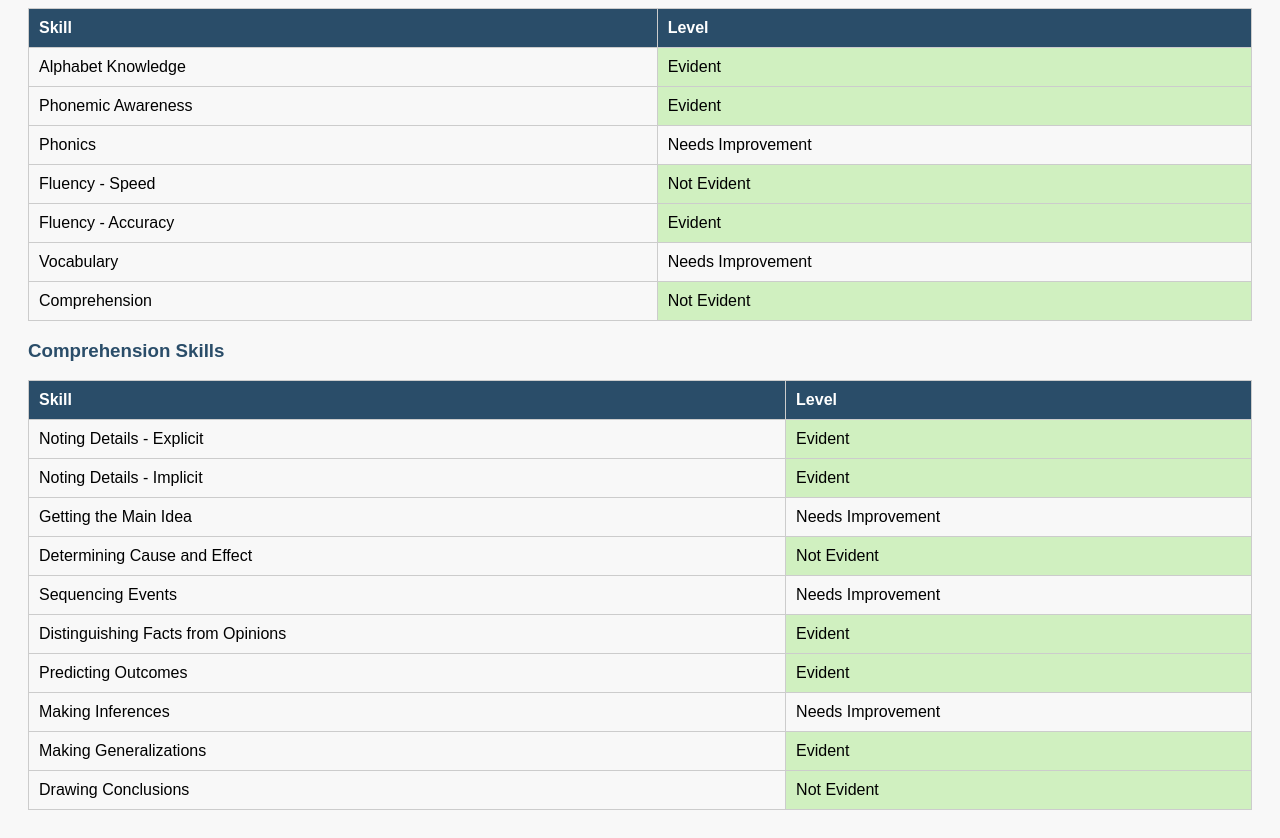
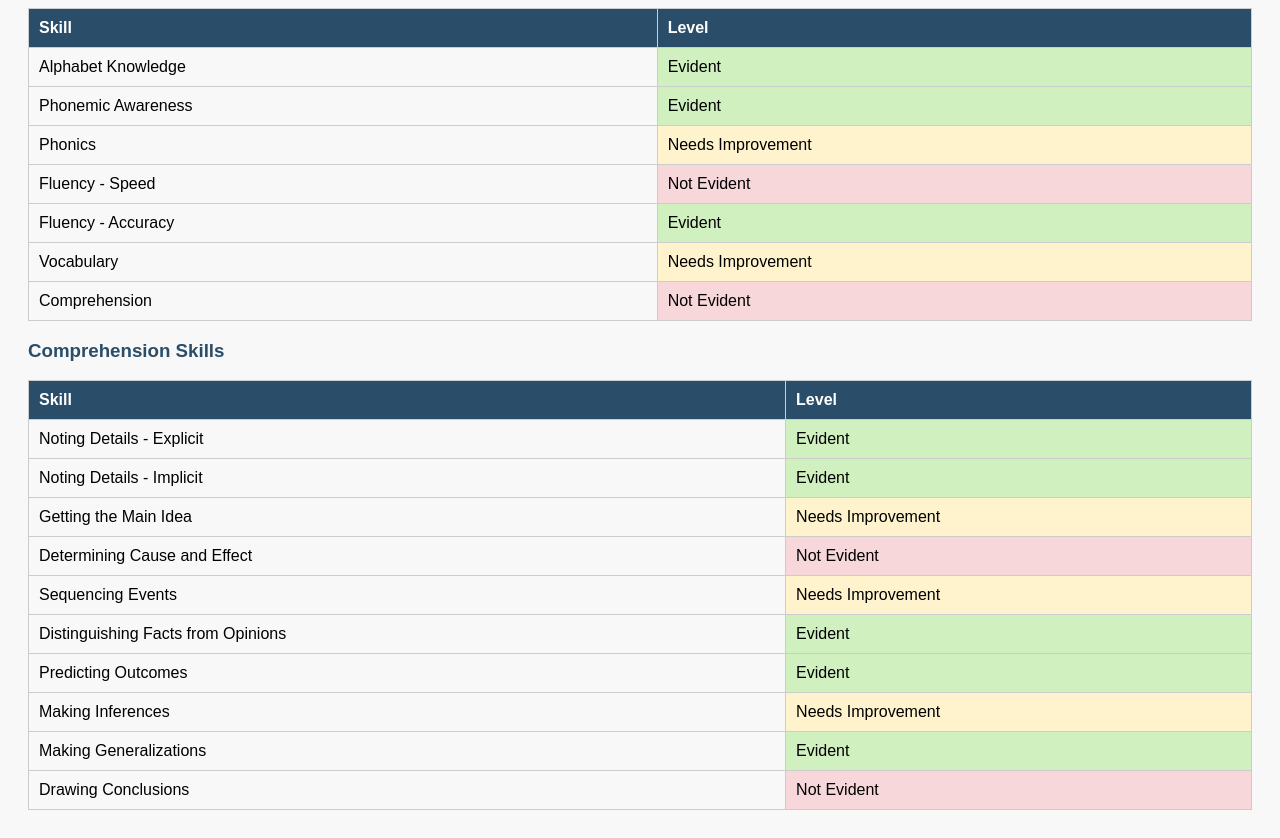
Before and after one commit to aldwinashley/bnis-student-reading-status, a plain HTML site: page lopez_julia_mae.html in a window 1280 px wide. Shown: the part 600-1438 px from the top of the page. Drawn offline with Linux system fonts and the light colour scheme.

Commit message:
Add files via upload

```diff
--- a/lopez_julia_mae.html
+++ b/lopez_julia_mae.html
@@ -10,9 +10,6 @@
         table { border-collapse: collapse; width: 100%; margin-top: 15px; }
         th, td { border: 1px solid #ccc; padding: 10px; text-align: left; }
         th { background-color: #2a4d69; color: white; }
-        .Evident { background-color: #d0f0c0; }               /* soft green */
-        .Needs\ Improvement { background-color: #fff3cd; }   /* soft yellow */
-        .Not\ Evident { background-color: #f8d7da; }         /* soft red */
     </style>
 </head>
 <body>
@@ -36,19 +33,40 @@
     <table>
         <tr><th>Skill</th><th>Level</th></tr>
 
-        <tr><td>Alphabet Knowledge</td><td class="Evident">Evident</td></tr>
+        <tr>
+            <td>Alphabet Knowledge</td>
+            <td style="background-color: #d0f0c0">Evident</td>
+        </tr>
 
-        <tr><td>Phonemic Awareness</td><td class="Evident">Evident</td></tr>
+        <tr>
+            <td>Phonemic Awareness</td>
+            <td style="background-color: #d0f0c0">Evident</td>
+        </tr>
 
-        <tr><td>Phonics</td><td class="Needs\ Improvement">Needs Improvement</td></tr>
+        <tr>
+            <td>Phonics</td>
+            <td style="background-color: #fff3cd">Needs Improvement</td>
+        </tr>
 
-        <tr><td>Fluency - Speed</td><td class="Not\ Evident">Not Evident</td></tr>
+        <tr>
+            <td>Fluency - Speed</td>
+            <td style="background-color: #f8d7da">Not Evident</td>
+        </tr>
 
-        <tr><td>Fluency - Accuracy</td><td class="Evident">Evident</td></tr>
+        <tr>
+            <td>Fluency - Accuracy</td>
+            <td style="background-color: #d0f0c0">Evident</td>
+        </tr>
 
-        <tr><td>Vocabulary</td><td class="Needs\ Improvement">Needs Improvement</td></tr>
+        <tr>
+            <td>Vocabulary</td>
+            <td style="background-color: #fff3cd">Needs Improvement</td>
+        </tr>
 
-        <tr><td>Comprehension</td><td class="Not\ Evident">Not Evident</td></tr>
+        <tr>
+            <td>Comprehension</td>
+            <td style="background-color: #f8d7da">Not Evident</td>
+        </tr>
 
     </table>
 
@@ -56,25 +74,55 @@
     <table>
         <tr><th>Skill</th><th>Level</th></tr>
 
-        <tr><td>Noting Details - Explicit</td><td class="Evident">Evident</td></tr>
+        <tr>
+            <td>Noting Details - Explicit</td>
+            <td style="background-color: #d0f0c0">Evident</td>
+        </tr>
 
-        <tr><td>Noting Details - Implicit</td><td class="Evident">Evident</td></tr>
+        <tr>
+            <td>Noting Details - Implicit</td>
+            <td style="background-color: #d0f0c0">Evident</td>
+        </tr>
 
-        <tr><td>Getting the Main Idea</td><td class="Needs\ Improvement">Needs Improvement</td></tr>
+        <tr>
+            <td>Getting the Main Idea</td>
+            <td style="background-color: #fff3cd">Needs Improvement</td>
+        </tr>
 
-        <tr><td>Determining Cause and Effect</td><td class="Not\ Evident">Not Evident</td></tr>
+        <tr>
+            <td>Determining Cause and Effect</td>
+            <td style="background-color: #f8d7da">Not Evident</td>
+        </tr>
 
-        <tr><td>Sequencing Events</td><td class="Needs\ Improvement">Needs Improvement</td></tr>
+        <tr>
+            <td>Sequencing Events</td>
+            <td style="background-color: #fff3cd">Needs Improvement</td>
+        </tr>
 
-        <tr><td>Distinguishing Facts from Opinions</td><td class="Evident">Evident</td></tr>
+        <tr>
+            <td>Distinguishing Facts from Opinions</td>
+            <td style="background-color: #d0f0c0">Evident</td>
+        </tr>
 
-        <tr><td>Predicting Outcomes</td><td class="Evident">Evident</td></tr>
+        <tr>
+            <td>Predicting Outcomes</td>
+            <td style="background-color: #d0f0c0">Evident</td>
+        </tr>
 
-        <tr><td>Making Inferences</td><td class="Needs\ Improvement">Needs Improvement</td></tr>
+        <tr>
+            <td>Making Inferences</td>
+            <td style="background-color: #fff3cd">Needs Improvement</td>
+        </tr>
 
-        <tr><td>Making Generalizations</td><td class="Evident">Evident</td></tr>
+        <tr>
+            <td>Making Generalizations</td>
+            <td style="background-color: #d0f0c0">Evident</td>
+        </tr>
 
-        <tr><td>Drawing Conclusions</td><td class="Not\ Evident">Not Evident</td></tr>
+        <tr>
+            <td>Drawing Conclusions</td>
+            <td style="background-color: #f8d7da">Not Evident</td>
+        </tr>
 
     </table>
 </body>
```
Also changed, not shown: ramirez_john_paolo.html (+68 -20 lines).
